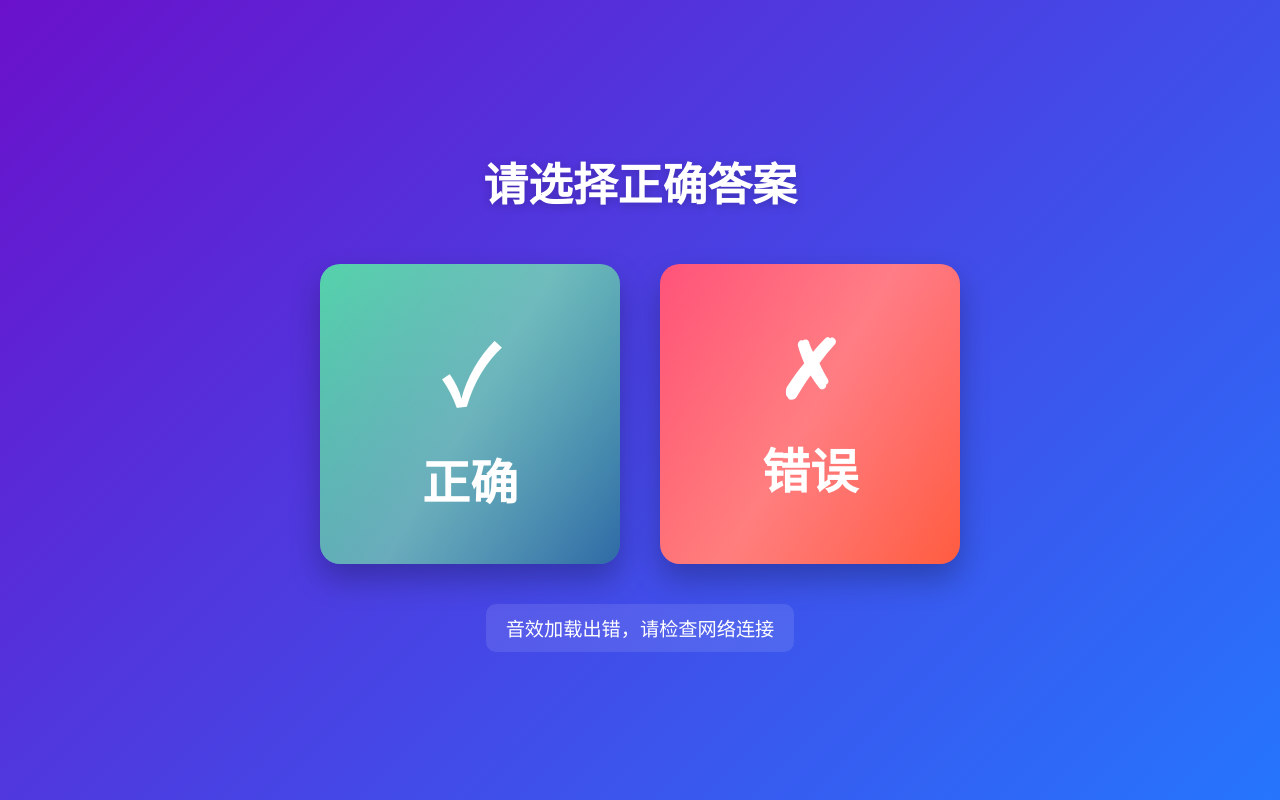
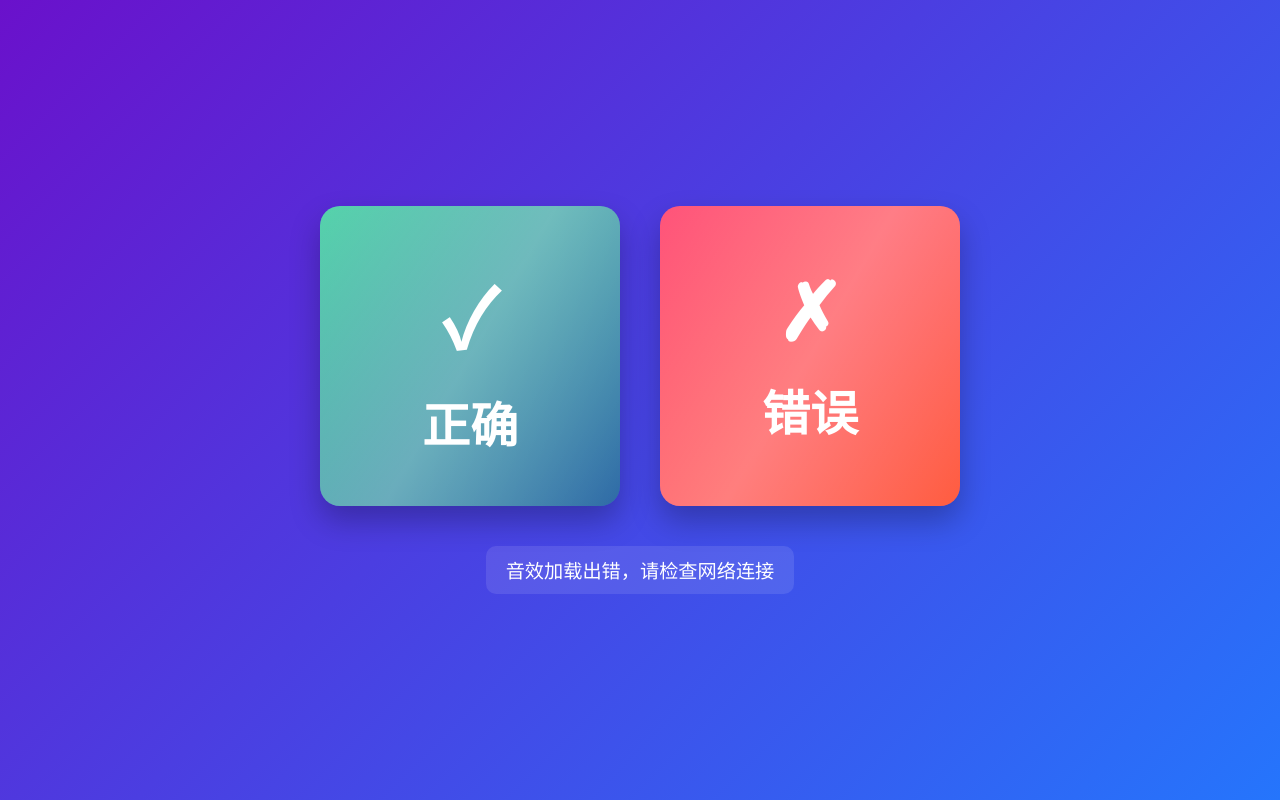
Before and after one commit to nianxy/sound-console, a plain HTML site: page index.html in a window 1280 px wide. Drawn offline with Linux system fonts and the light colour scheme.

Commit message:
change details

```diff
--- a/index.html
+++ b/index.html
@@ -3,7 +3,7 @@
 <head>
     <meta charset="UTF-8">
     <meta name="viewport" content="width=device-width, initial-scale=1.0">
-    <title>正确/错误 - 音效测试</title>
+    <title>正确/错误 - 按键音效</title>
     <style>
         * {
             margin: 0;
@@ -148,7 +148,7 @@
 </head>
 <body>
     <div class="container">
-        <h1>请选择正确答案</h1>
+        <!-- <h1>请选择正确答案</h1> -->
 
         <div class="buttons-container">
             <button class="btn correct">
```
